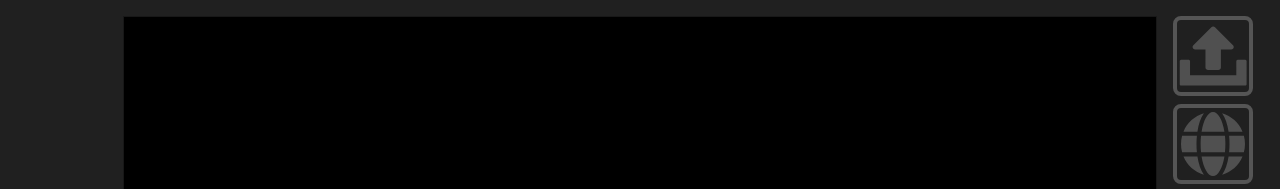
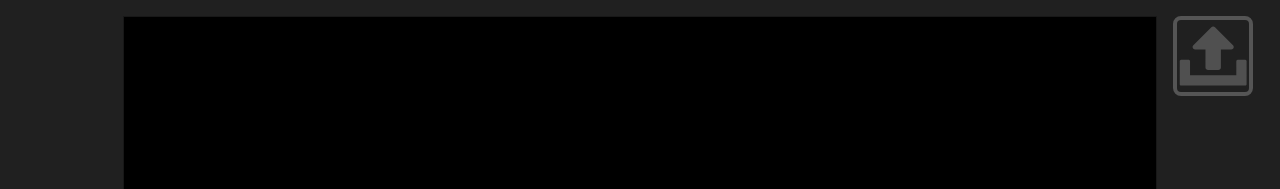
Before and after one commit to kootstra-rene/enge-js, a plain HTML site: page docs/index.html in a window 1280 px wide. Shown: the top 189 px of the page. Drawn offline with Linux system fonts and the light colour scheme.

Commit message:
hide unused icons

```diff
--- a/docs/index.html
+++ b/docs/index.html
@@ -168,7 +168,7 @@
         <label for="file-upload" class="custom-file-upload"></label>
         <input id="file-upload" type="file"/>
       </div>
-      <div id="globe"></div>
+      <!-- <div id="globe"></div> -->
       <span></span>
       <div id="gamepad"></div>
       <div id="quality"></div>
```
